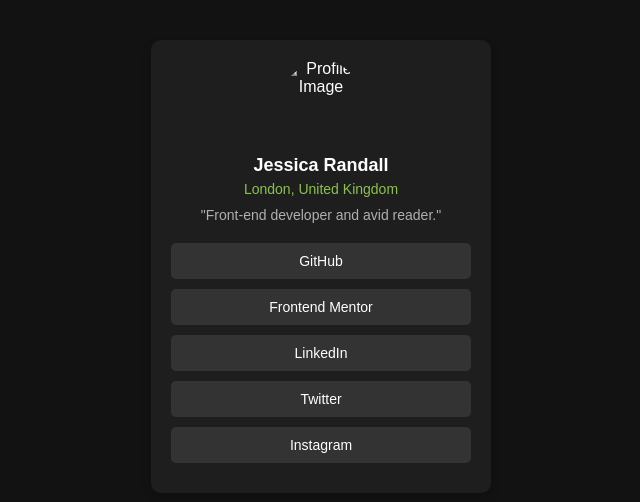
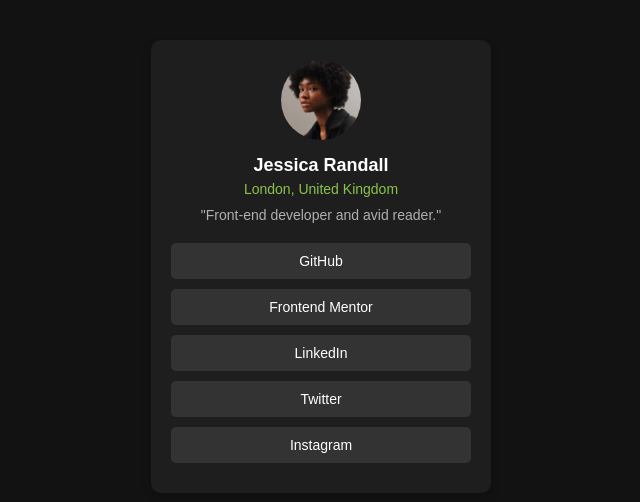
Before and after one commit to Sakthisundarraj/sociallink, a plain HTML site: page index.html in a window 1280 px wide. Shown: the part 134-636 px from the top of the page, without its empty margins (319-959 px from the left). Drawn offline with Linux system fonts and the light colour scheme; the site is published under a folder, as on GitHub Pages, so addresses that start at the root find nothing.

Commit message:
Update index.html

```diff
--- a/index.html
+++ b/index.html
@@ -9,7 +9,7 @@
   <body>
     <div class="card">
       <div class="profile-image">
-        <img src="/assets/image.jpeg" alt="Profile Image" />
+        <img src="./assets/image.jpeg" alt="Profile Image" />
       </div>
       <div class="name">Jessica Randall</div>
       <div class="location">London, United Kingdom</div>
```
